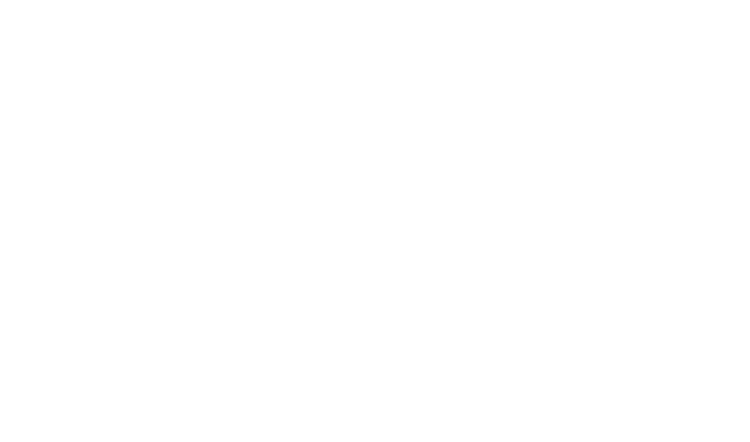
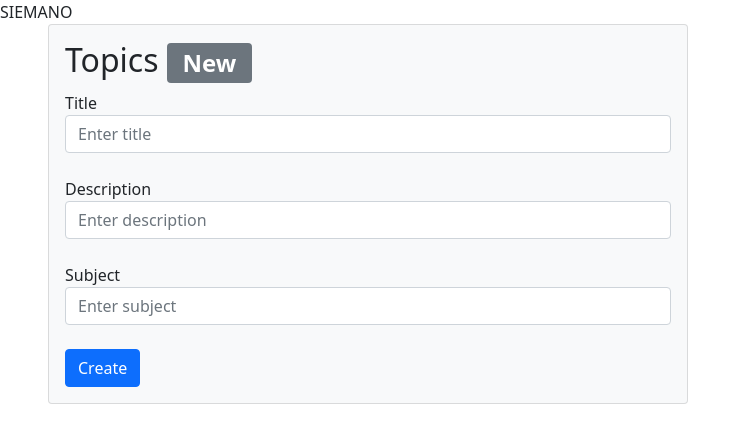
Before and after one commit to adrianryt/UI_IOZeta, a React (Create React App) app in the folder app/: page /topics/new in a window 1280 px wide. Before the commit this address had no page. Shown: the top 442 px of the page, without its empty margins (0-750 px from the left). Built offline with nearby package versions, Linux system fonts and the light colour scheme.

Commit message:
created form for adding new topics

```diff
--- a/app/src/App.js
+++ b/app/src/App.js
@@ -4,6 +4,7 @@ import {Route, Routes} from "react-router";
 import React from "react";
 import Home from "./Home.tsx"
 import TopicsMain from "./TopicsMain";
+import TopicForm from "./TopicForm";
 
 
 function App() {
@@ -12,7 +13,7 @@ function App() {
         <Routes>
           <Route path="/" element={<Home />}>
             <Route path="topics" element={<TopicsMain />} />
-            {/*<Route path="teams" element={<Teams />}>*/}
+            <Route path="topics/new" element={<TopicForm />} />
             {/*  <Route path=":teamId" element={<Team />} />*/}
             {/*  <Route path="new" element={<NewTeamForm />} />*/}
             {/*  <Route index element={<LeagueStandings />} />*/}
--- /dev/null
+++ b/app/src/TopicForm.tsx
@@ -0,0 +1,84 @@
+import * as React from "react";
+import {Alert, Badge, FormControl, FormGroup, FormText, Card} from "react-bootstrap";
+import {useState} from "react";
+import TopicValidator from "./objects/validators/TopicValidator";
+
+const TopicForm = () => {
+
+    const [title, setTitle] = useState<string>("");
+    const [description, setDescription] = useState<string>("");
+    const [subject, setSubject] = useState<string>("");
+
+    const [showSuccessAlert, setShowSuccessAlert] = useState<boolean>(false);
+    const [showFailAlert, setShowFailAlert] = useState<boolean>(false);
+
+    const handleTitleChange = (e:React.ChangeEvent<HTMLInputElement>) => setTitle(e.target.value);
+    const handleDescriptionChange = (e:React.ChangeEvent<HTMLInputElement>) => setDescription(e.target.value);
+    const handleSubjectChange = (e:React.ChangeEvent<HTMLInputElement>) => setSubject(e.target.value);
+
+    const handleRequestSucceed = () => {
+        setShowSuccessAlert(true);
+        setTimeout(() => {
+            setShowSuccessAlert(false);
+        }, 3000)
+        setTitle("");
+        setDescription("");
+        setSubject("");
+    }
+
+    const handleRequestFailed = () => {
+        setShowFailAlert(true);
+        setTimeout(() => {
+            setShowFailAlert(false);
+        }, 3000)
+    }
+
+    const handleFormSubmit: React.FormEventHandler<HTMLFormElement> = (event:React.FormEvent<HTMLFormElement>) => {
+        event.preventDefault();
+        const topicValidator: TopicValidator = new TopicValidator();
+        if(topicValidator.validateTitle(title) && topicValidator.validateDescription(description) && topicValidator.validateSubject(subject)){
+            // TODO make POST/PUT request to add Topic to database
+            handleRequestSucceed();
+        }
+        else{
+            handleRequestFailed();
+        }
+        setSubjectError(topicValidator.subjectError);
+        setTitleError(topicValidator.titleError);
+        setDescriptionError(topicValidator.descriptionError);
+    }
+
+
+
+    const [titleError, setTitleError] = useState("");
+    const [descriptionError, setDescriptionError] = useState("");
+    const [subjectError, setSubjectError] = useState("");
+
+    return(
+        <Card className="w-50 ms-5 p-3 bg-light">
+            <h2>Topics  <Badge bg="secondary">New</Badge> </h2>
+            {showSuccessAlert ? <Alert variant="success">Topic Added Successfully</Alert> : null }
+            {showFailAlert ? <Alert variant="danger">An error occurred while adding topic</Alert> : null }
+            <form onSubmit={handleFormSubmit}>
+                <FormGroup>
+                    <label htmlFor="titleTopicForm" >Title</label>
+                    <FormControl id="titleTopicForm" placeholder="Enter title" value={title} onChange={handleTitleChange} />
+                    <FormText className="text-danger me-5">{titleError}</FormText>
+                </FormGroup>
+                <FormGroup>
+                    <label htmlFor="descriptionTopicForm">Description</label>
+                    <FormControl id="descriptionTopicForm" placeholder="Enter description" value={description} onChange={handleDescriptionChange} />
+                    <FormText className="text-danger me-5">{descriptionError}</FormText>
+                </FormGroup>
+                <FormGroup>
+                    <label htmlFor="subjectTopicForm">Subject</label>
+                    <FormControl id="subjectTopicForm" placeholder="Enter subject" value={subject} onChange={handleSubjectChange} />
+                    <FormText className="text-danger me-5">{subjectError}</FormText>
+                </FormGroup>
+                <input className="btn btn-primary" type="submit" value="Create" />
+            </form>
+        </Card>
+    )
+}
+
+export default TopicForm;
--- a/app/src/TopicsMain.tsx
+++ b/app/src/TopicsMain.tsx
@@ -4,7 +4,7 @@ import TopicsList from "./TopicsList";
 const TopicsMain = () => {
     return(
         <div>
-            <h2>Topics main</h2>
+            <h2>Topics</h2>
             <TopicsList />
         </div>
     )
--- /dev/null
+++ b/app/src/objects/validators/TopicValidator.ts
@@ -0,0 +1,47 @@
+import Validator from "./Validator";
+
+export default class TopicValidator extends Validator{
+    private _titleError: string = "";
+    private _subjectError: string = "";
+    private _descriptionError: string = "";
+
+
+    get titleError(): string {
+        return this._titleError;
+    }
+
+    get subjectError(): string {
+        return this._subjectError;
+    }
+
+    get descriptionError(): string {
+        return this._descriptionError;
+    }
+
+    public validateSubject(subject: string){
+        if(!this.stringNotEmpty(subject)){
+            this._subjectError = "Subject cannot be empty";
+            return false;
+        }
+        this._subjectError = "";
+        return true;
+    }
+
+    public validateDescription(description: string){
+        if(!this.stringNotEmpty(description)){
+            this._descriptionError = "Description cannot be empty";
+            return false;
+        }
+        this._descriptionError = "";
+        return true;
+    }
+
+    public validateTitle(title: string){
+        if(!this.stringNotEmpty(title)){
+            this._titleError = "Title cannot be empty";
+            return false;
+        }
+        this._titleError = "";
+        return true;
+    }
+}
--- /dev/null
+++ b/app/src/objects/validators/Validator.ts
@@ -0,0 +1,19 @@
+export default class Validator{
+    protected stringNotEmpty(data: string){
+        if(data.length != 0){
+            return true;
+        }
+        else {
+            return false;
+        }
+    }
+
+    protected stringContainsOnlyAlphaNumeric(data: string){
+        if(data.match(/^[a-z0-9]+$/i)){
+            return true;
+        }
+        else {
+            return false;
+        }
+    }
+}
```
